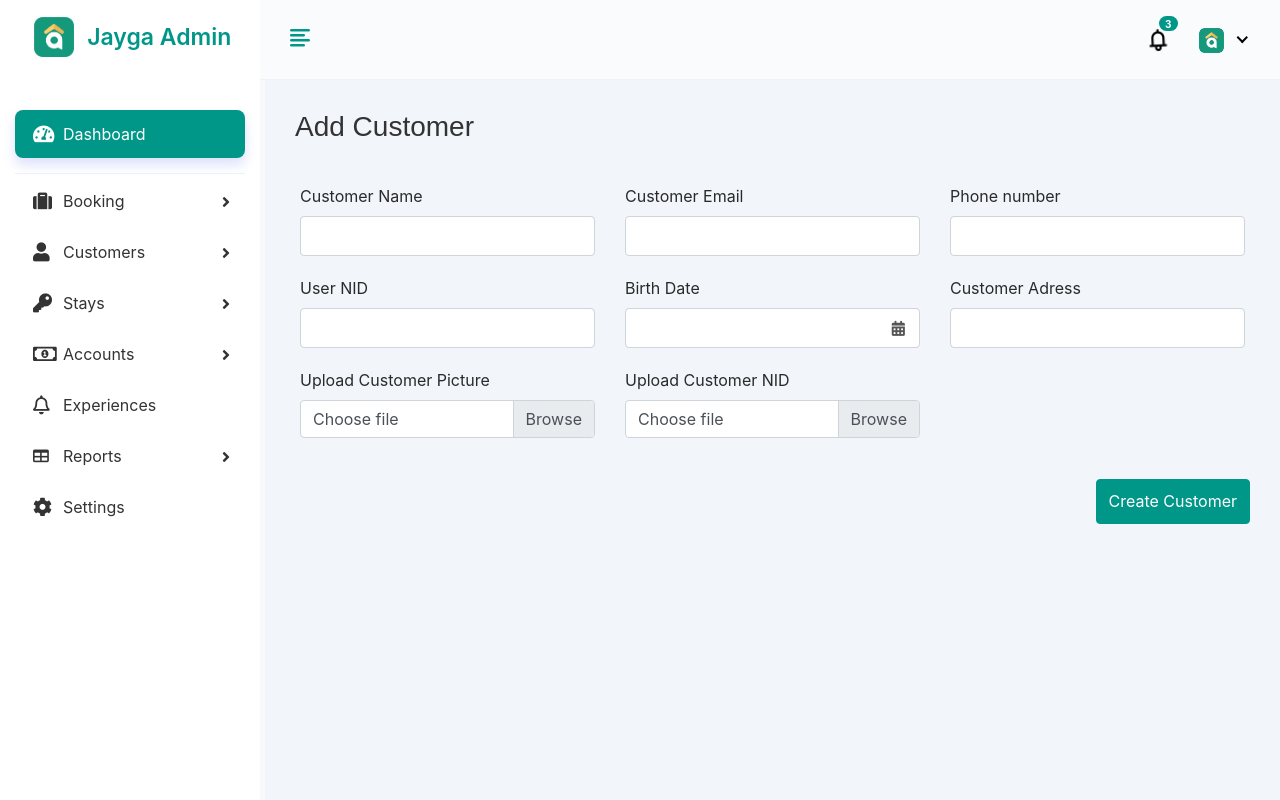
After one commit to majorrip/jayga_admin_panel, a PHP site: page /add-hosting.php in a window 1280 px wide. The commit adds this page. Run offline with PHP 8.4, Linux system fonts and the light colour scheme.

Commit message:
main commit for 18/7
worked on submitting data on the database!

```diff
--- /dev/null
+++ b/add-hosting.php
@@ -0,0 +1,196 @@
+<!DOCTYPE html>
+<html lang="en">
+
+<head>
+	<meta charset="utf-8">
+	<meta name="viewport" content="width=device-width, initial-scale=1.0, user-scalable=0">
+	<title>Hotel Dashboard Template</title>
+	<link rel="shortcut icon" type="image/x-icon" href="assets/img/favicon.png">
+	<link rel="stylesheet" href="assets/css/bootstrap.min.css">
+	<link rel="stylesheet" href="assets/plugins/fontawesome/css/fontawesome.min.css">
+	<link rel="stylesheet" href="assets/plugins/fontawesome/css/all.min.css">
+	<link rel="stylesheet" href="assets/css/feathericon.min.css">
+	<link rel="stylesheet" href="assets/plugins/morris/morris.css">
+	<link rel="stylesheet" type="text/css" href="assets/css/bootstrap-datetimepicker.min.css">
+	<link rel="stylesheet" href="assets/css/style.css"> </head>
+
+<body>
+	<div class="main-wrapper">
+		<div class="header">
+			<div class="header-left">
+				<a href="index.php" class="logo"> <img src="assets/img/hotel_logo.png" width="50" height="70" alt="logo"> <span class="logoclass">Jayga Admin Panel</span> </a>
+				<a href="index.php" class="logo logo-small"> <img src="assets/img/hotel_logo.png" alt="Logo" width="30" height="30"> </a>
+			</div>
+			<a href="javascript:void(0);" id="toggle_btn"> <i class="fe fe-text-align-left"></i> </a>
+			<a class="mobile_btn" id="mobile_btn"> <i class="fas fa-bars"></i> </a>
+			<ul class="nav user-menu">
+				<li class="nav-item dropdown noti-dropdown">
+					<a href="#" class="dropdown-toggle nav-link" data-toggle="dropdown"> <i class="fe fe-bell"></i> <span class="badge badge-pill">3</span> </a>
+					<!-- <div class="dropdown-menu notifications">
+						<div class="topnav-dropdown-header"> <span class="notification-title">Notifications</span> <a href="javascript:void(0)" class="clear-noti"> Clear All </a> </div>
+						<div class="noti-content">
+							<ul class="notification-list">
+								<li class="notification-message">
+									<a href="#">
+										<div class="media"> <span class="avatar avatar-sm">
+											<img class="avatar-img rounded-circle" alt="User Image" src="assets/img/profiles/avatar-02.jpg">
+											</span>
+											<div class="media-body">
+												<p class="noti-details"><span class="noti-title">Carlson Tech</span> has approved <span class="noti-title">your estimate</span></p>
+												<p class="noti-time"><span class="notification-time">4 mins ago</span> </p>
+											</div>
+										</div>
+									</a>
+								</li>
+								<li class="notification-message">
+									<a href="#">
+										<div class="media"> <span class="avatar avatar-sm">
+											<img class="avatar-img rounded-circle" alt="User Image" src="assets/img/profiles/avatar-11.jpg">
+											</span>
+											<div class="media-body">
+												<p class="noti-details"><span class="noti-title">International Software
+													Inc</span> has sent you a invoice in the amount of <span class="noti-title">$218</span></p>
+												<p class="noti-time"><span class="notification-time">6 mins ago</span> </p>
+											</div>
+										</div>
+									</a>
+								</li>
+								<li class="notification-message">
+									<a href="#">
+										<div class="media"> <span class="avatar avatar-sm">
+											<img class="avatar-img rounded-circle" alt="User Image" src="assets/img/profiles/avatar-17.jpg">
+											</span>
+											<div class="media-body">
+												<p class="noti-details"><span class="noti-title">John Hendry</span> sent a cancellation request <span class="noti-title">Apple iPhone
+													XR</span></p>
+												<p class="noti-time"><span class="notification-time">8 mins ago</span> </p>
+											</div>
+										</div>
+									</a>
+								</li>
+								<li class="notification-message">
+									<a href="#">
+										<div class="media"> <span class="avatar avatar-sm">
+											<img class="avatar-img rounded-circle" alt="User Image" src="assets/img/profiles/avatar-13.jpg">
+											</span>
+											<div class="media-body">
+												<p class="noti-details"><span class="noti-title">Mercury Software
+													Inc</span> added a new product <span class="noti-title">Apple
+													MacBook Pro</span></p>
+												<p class="noti-time"><span class="notification-time">12 mins ago</span> </p>
+											</div>
+										</div>
+									</a>
+								</li>
+							</ul>
+						</div>
+						<div class="topnav-dropdown-footer"> <a href="#">View all Notifications</a> </div>
+					</div> -->
+				</li>
+				<li class="nav-item dropdown has-arrow">
+					<a href="#" class="dropdown-toggle nav-link" data-toggle="dropdown"> <span class="user-img"><img class="rounded-circle" src="assets/img/profiles/avatar-01.jpg" width="31" alt=""></span> </a>
+					<div class="dropdown-menu">
+						<div class="user-header">
+							<div class="avatar avatar-sm"> <img src="assets/img/profiles/avatar-01.jpg" alt="User Image" class="avatar-img rounded-circle"> </div>
+							<div class="user-text">
+								<h6>Jayga Admin</h6>
+								<p class="text-muted mb-0">Administrator</p>
+							</div>
+						</div> <a class="dropdown-item" href="profile.php">My Profile</a> <a class="dropdown-item" href="settings.php">Account Settings</a> <a class="dropdown-item" href="crud/logout.php">Logout</a> </div>
+				</li>
+			</ul>
+		</div>
+	<?php require("header.php"); ?>
+
+		<div class="page-wrapper">
+			<div class="content container-fluid">
+				<div class="page-header">
+					<div class="row align-items-center">
+						<div class="col">
+							<h3 class="page-title mt-5">Add Customer</h3> </div>
+					</div>
+				</div>
+				<div class="row">
+					<div class="col-lg-12">
+						<form>
+							<div class="row formtype">
+								<div class="col-md-4">
+									<div class="form-group">
+										<label>Customer Name</label>
+										<input class="form-control" type="text" > </div>
+								</div>
+								<div class="col-md-4">
+									<div class="form-group">
+										<label>Customer Email</label>
+										<input class="form-control" type="text">
+									</div>
+								</div>
+								<div class="col-md-4">
+									<div class="form-group">
+										<label>Phone number</label>
+										<input class="form-control" type="text">
+									</div>
+								</div>
+								<div class="col-md-4">
+									<div class="form-group">
+										<label>User NID</label>
+										<input class="form-control" type="text">
+									</div>
+								</div>
+								<div class="col-md-4">
+									<div class="form-group">
+										<label>Birth Date</label>
+										<div class="cal-icon">
+											<input type="text" class="form-control datetimepicker"> </div>
+									</div>
+								</div>
+								<div class="col-md-4">
+									<div class="form-group">
+										<label>Customer Adress</label>
+										<input class="form-control" type="text">
+									</div>
+								</div>
+								<div class="col-md-4">
+									<div class="form-group">
+										<label> Upload Customer Picture</label>
+										<div class="custom-file mb-3">
+											<input type="file" class="custom-file-input" id="customFile" name="filename">
+											<label class="custom-file-label" for="customFile">Choose file</label>
+										</div>
+									</div>
+								</div>
+								<div class="col-md-4">
+									<div class="form-group">
+										<label>Upload Customer NID</label>
+										<div class="custom-file mb-3">
+											<input type="file" class="custom-file-input" id="customFile" name="filename">
+											<label class="custom-file-label" for="customFile">Choose file</label>
+										</div>
+									</div>
+								</div>
+							</div>
+						</form>
+					</div>
+				</div>
+				<button type="button" class="btn btn-primary buttonedit1">Create Customer</button>
+			</div>
+		</div>
+	</div>
+	<script src="assets/js/jquery-3.5.1.min.js"></script>
+	<script src="assets/js/popper.min.js"></script>
+	<script src="assets/js/bootstrap.min.js"></script>
+	<script src="assets/plugins/slimscroll/jquery.slimscroll.min.js"></script>
+	<script src="assets/plugins/raphael/raphael.min.js"></script>
+	<script src="assets/js/moment.min.js"></script>
+	<script src="assets/js/bootstrap-datetimepicker.min.js"></script>
+	<script src="assets/js/script.js"></script>
+	<script>
+	$(function() {
+		$('#datetimepicker3').datetimepicker({
+			format: 'LT'
+		});
+	});
+	</script>
+</body>
+
+</html>
--- a/header.php
+++ b/header.php
@@ -2,7 +2,7 @@
 			<div class="sidebar-inner slimscroll">
 				<div id="sidebar-menu" class="sidebar-menu">
 					<ul>
-						<li class="active"> <a href="index.php"><i class="fas fa-tachometer-alt"></i> <span>Dashboard</span></a> </li>
+						<li class="active"> <a href="dashboard.php"><i class="fas fa-tachometer-alt"></i> <span>Dashboard</span></a> </li>
 						<li class="list-divider"></li>
 						<li class="submenu"> <a href="#"><i class="fas fa-suitcase"></i> <span> Booking </span> <span class="menu-arrow"></span></a>
 							<ul class="submenu_class" style="display: none;">
@@ -13,12 +13,12 @@
 						</li>
 						<li class="submenu"> <a href="#"><i class="fas fa-user"></i> <span> Customers </span> <span class="menu-arrow"></span></a>
 							<ul class="submenu_class" style="display: none;">
-								<li><a href="all-customer.php"> All Users </a></li>
-								<li><a href="all-customer.php"> All Hosting </a></li>
-								<li><a href="edit-customer.php"> Edit Users </a></li>
-								<li><a href="edit-customer.php"> Edit Hosting </a></li>
-								<li><a href="add-customer.php"> Add Users </a></li>
-								<li><a href="add-customer.php"> Add Hosting </a></li>
+								<li><a href="all-user.php"> All Users </a></li>
+								<li><a href="all-hosting.php"> All Hosting </a></li>
+								<li><a href="edit-user.php"> Edit Users </a></li>
+								<li><a href="edit-hosting.php"> Edit Hosting </a></li>
+								<li><a href="add-user.php"> Add Users </a></li>
+								<li><a href="add-hosting.php"> Add Hosting </a></li>
 							</ul>
 						</li>
 						<li class="submenu"> <a href="#"><i class="fas fa-key"></i> <span> Stays </span> <span class="menu-arrow"></span></a>
```
Also changed, not shown: add-user.php (added, +257 -0 lines), crud/create-user.php (added, +116 -0 lines), database/jayga_db_1.sql (+11 -0 lines), all-user.php (renamed from all-customer.php), edit-user.php (renamed from edit-customer.php).
